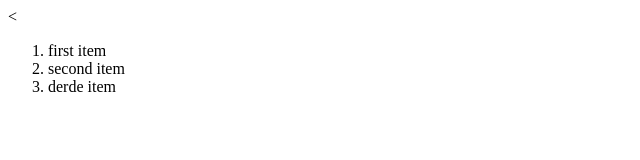
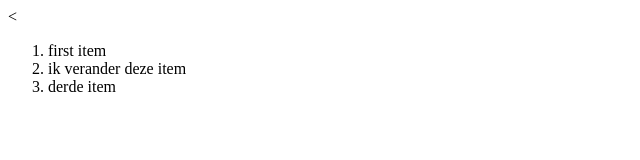
Before and after one commit to mmmtest/eersterep, a plain HTML site: page index.html in a window 1280 px wide. Shown: the full height of the page, 0-640 px from the left. Drawn offline with Linux system fonts and the light colour scheme.

Commit message:
ik ga tweede item wijzigen

```diff
--- a/index.html
+++ b/index.html
@@ -5,7 +5,7 @@
 <body>
 <ol>
     <li>first item</li>
-    <li>second item</li>
+    <li>ik verander deze item</li>
     <li>derde item</li>
 </ol>
 </body>
```
